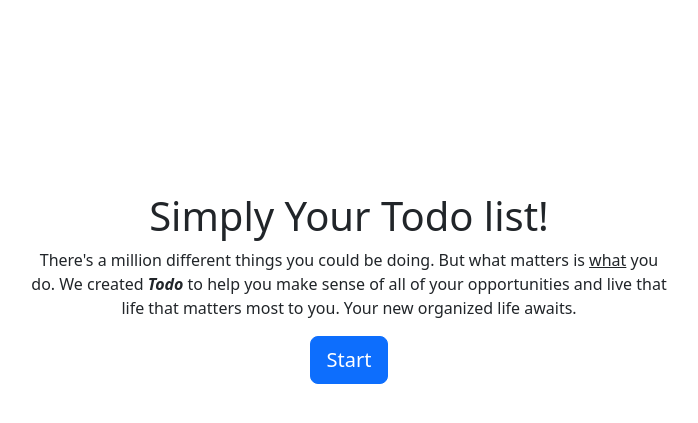
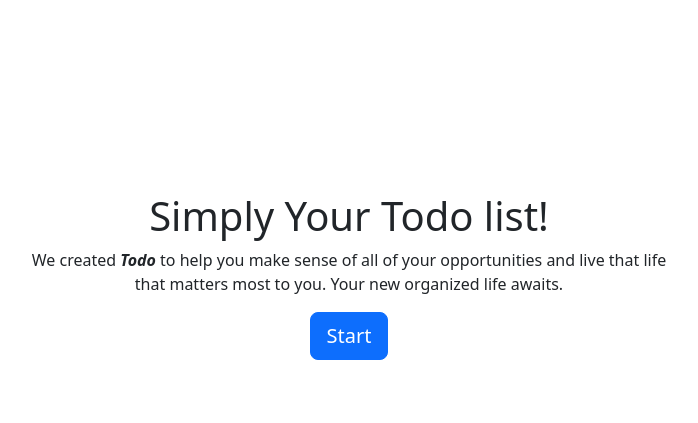
Before and after one commit to MateenSeddiqi/TodoListUsingDjango, a Django app: page / in a window 1280 px wide. Shown: the part 56-479 px from the top of the page, without its empty margins (291-989 px from the left). Run offline with Django 4.2, Linux system fonts and the light colour scheme.

Commit message:
home page changes

```diff
--- a/Todo/templates/todo/Home.html
+++ b/Todo/templates/todo/Home.html
@@ -10,7 +10,7 @@
 <div class="row justify-content-center mt-5">
         <div class="col-md-7 text-center">
                  <h1>Simply Your Todo list!</h1>
-            <p>There's a million different things you could be doing. But what matters is <u>what</u> you do. We created <b><i>Todo </i></b> to help you make sense of all of your opportunities and live that life that matters most to you. Your new organized life awaits.</p>
+            <p>We created <b><i>Todo </i></b> to help you make sense of all of your opportunities and live that life that matters most to you. Your new organized life awaits.</p>
         <a role="button" class="btn btn-primary btn-lg" href="{% url 'signupUser' %}">Start</a>
         </div>
     </div>
```
Also changed, not shown: db.sqlite3, 1 other file.
